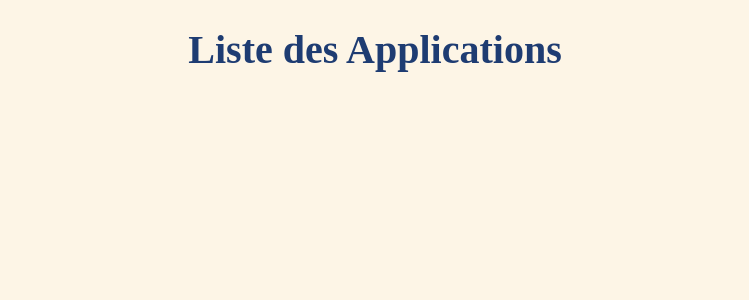
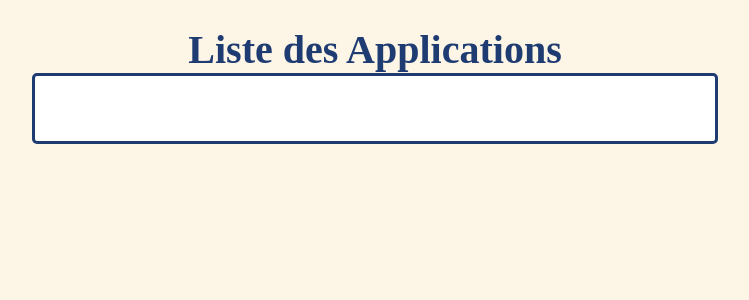
Before and after one commit to julesgtz/SAE23_push, a Django app: template adminsite/templates/adminsite/applications/affiche.html in a window 1280 px wide. Shown: the part 145-445 px from the top of the page, without its empty margins (265-1014 px from the left). Run offline with Django 3.2, Linux system fonts and the light colour scheme; the template is opened without the code that fills it, so the values that code supplies are empty.

Commit message:
bqsdfbjdqbvjkdsbvjdsvsvdsvdsv

```diff
--- a/adminsite/static/adminsite/index.css
+++ b/adminsite/static/adminsite/index.css
@@ -43,7 +43,19 @@ form {
     font-size: large;
 
 }
+.form {
+    max-width: 50%;
+    margin: 0 auto;
+    padding: 20px;
+    margin-top: 4%;
+    margin-bottom: 1%;
+    padding-bottom: 2%;
+    background-color: #fff;
+    border: 3px solid #1e3c72;
+    border-radius: 5px;
+    font-size: large;
 
+}
 
 form label {
     display: block;
```
